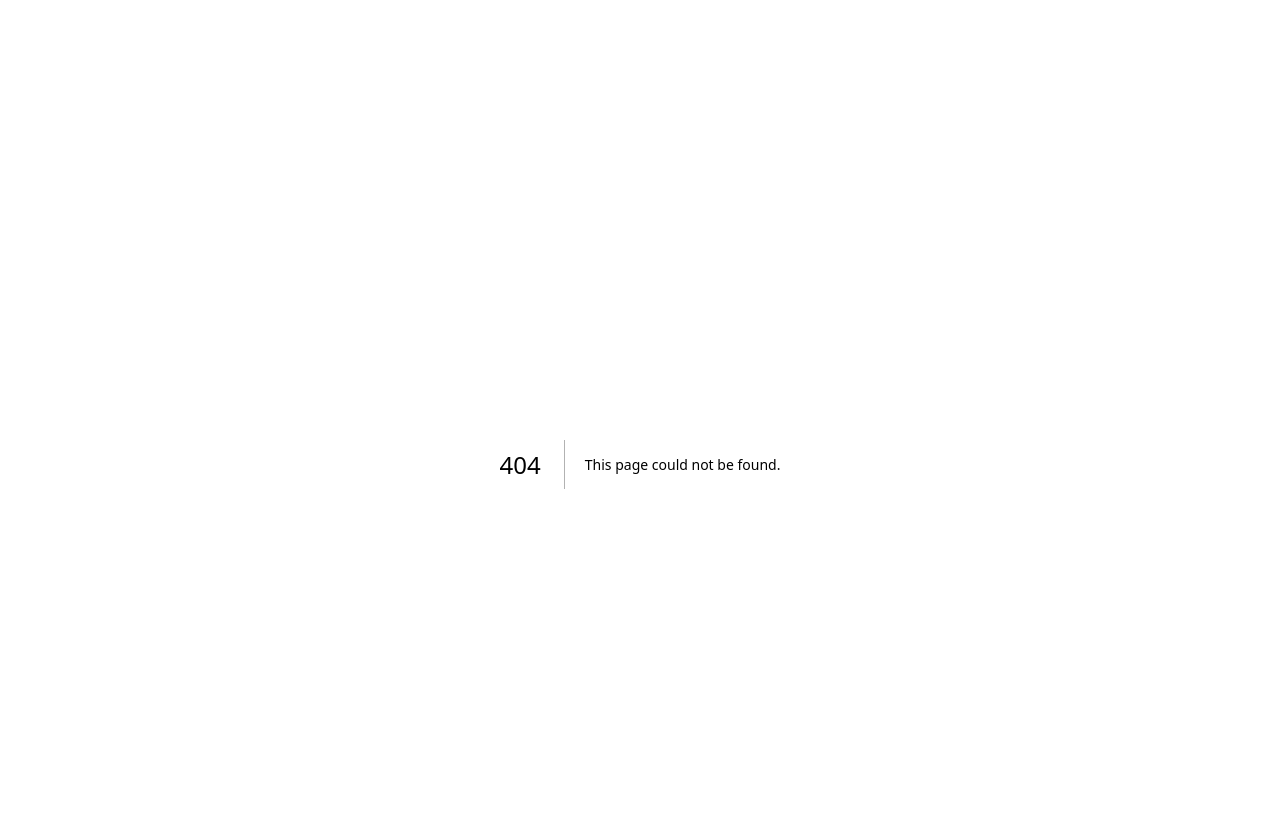
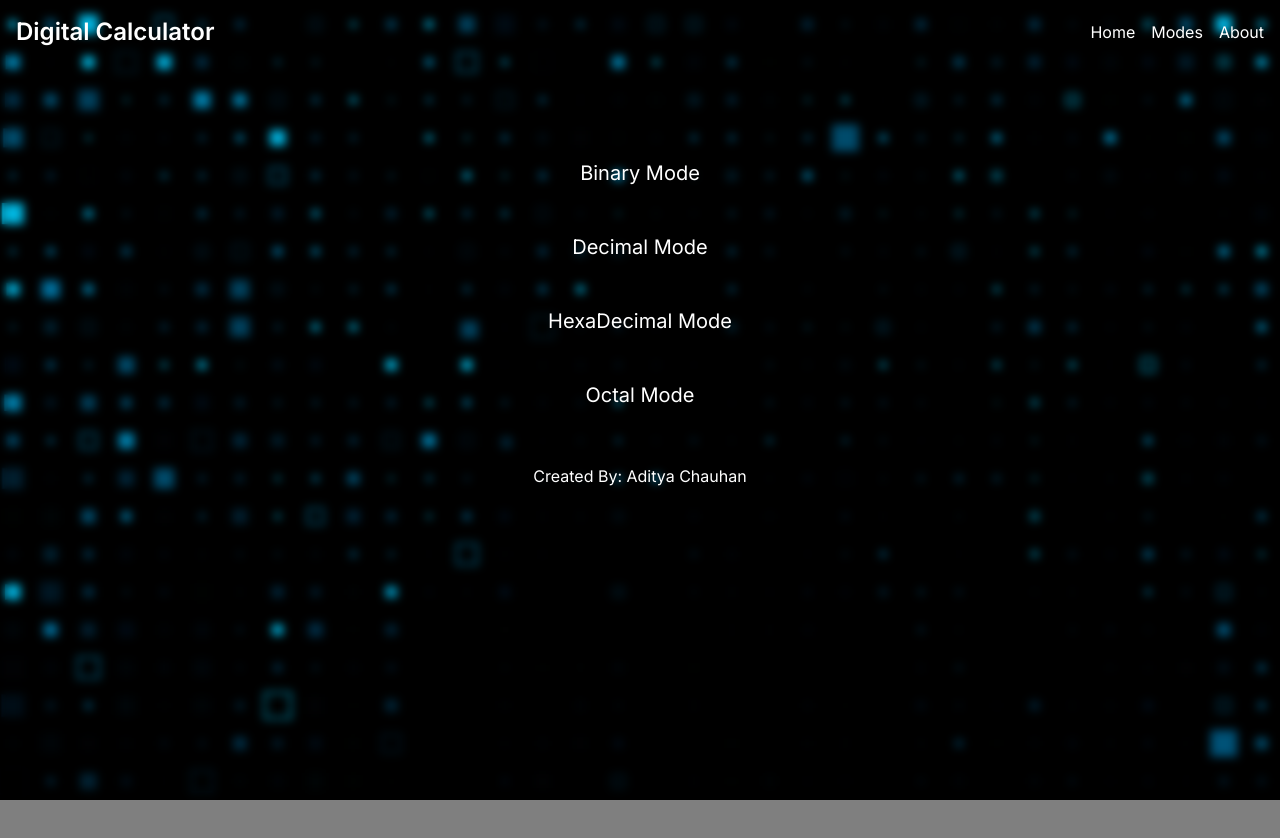
Before and after one commit to adityach0uhan/DigitalElectronicsConverter, a Next.js app: page /Modes in a window 1280 px wide. Before the commit this address had no page. Shown: the top 838 px of the page. After the commit the page ends 800 px from the top, so only its background shows below. Built offline with nearby package versions, Linux system fonts and the light colour scheme.

Commit message:
added Moded in calculator

```diff
--- /dev/null
+++ b/app/Modes/page.jsx
@@ -0,0 +1,17 @@
+import React from 'react'
+
+const page = () => {
+  return (
+    <div className='grid grid-col-1 grid-rows-4 gap-4 text-white pt-10 mt-10 sm:w-screen h-80 w-full justify-items-center'>
+
+          <div className='centertheText text-xl hover:text-2xl   md:w-80 rounded'> Binary Mode </div>
+          <div className='centertheText text-xl hover:text-2xl   md:w-80 rounded'> Decimal Mode </div>
+          <div className='centertheText text-xl hover:text-2xl   md:w-80 rounded'> HexaDecimal Mode </div>
+          <div className='centertheText text-xl hover:text-2xl   md:w-80 rounded'> Octal Mode </div>
+
+
+      </div>
+  )
+}
+
+export default page
--- a/app/page.jsx
+++ b/app/page.jsx
@@ -35,9 +35,9 @@ export default function Home() {
         <div className=" w-full justify-center py-1 align-center flex flex-wrap">
 
           <Link href="/Binary"><div className='centertheText w-32 h-40 text-center md:w-60 hover:bg-violet-600 my-2 mx-2 bg-blue-400 rounded'>Binary System Conversions</div></Link>
-          <Link href="/Binary"><div className='centertheText w-32 h-40 text-center md:w-60 hover:bg-violet-600 my-2 mx-2 bg-blue-400 rounded'>Decimal System Conversions</div></Link>
-          <Link href="/Binary"><div className='centertheText w-32 h-40 text-center md:w-60 hover:bg-violet-600 my-2 mx-2 bg-blue-400 rounded'>Octal System Conversions</div></Link>
-          <Link href="/Binary"><div className='centertheText w-32 h-40 text-center md:w-60 hover:bg-violet-600 my-2 mx-2 bg-blue-400 rounded'>HexaDecimal System Conversions</div></Link>
+          <Link href="/Decimal"><div className='centertheText w-32 h-40 text-center md:w-60 hover:bg-violet-600 my-2 mx-2 bg-blue-400 rounded'>Decimal System Conversions</div></Link>
+          <Link href="/Octal"><div className='centertheText w-32 h-40 text-center md:w-60 hover:bg-violet-600 my-2 mx-2 bg-blue-400 rounded'>Octal System Conversions</div></Link>
+          <Link href="/Hexadecimal"><div className='centertheText w-32 h-40 text-center md:w-60 hover:bg-violet-600 my-2 mx-2 bg-blue-400 rounded'>HexaDecimal System Conversions</div></Link>
           {/* {BinaryData.length !== 0 ? (
           <Binarypage binaryData={BinaryData} />
         ) : (
```
